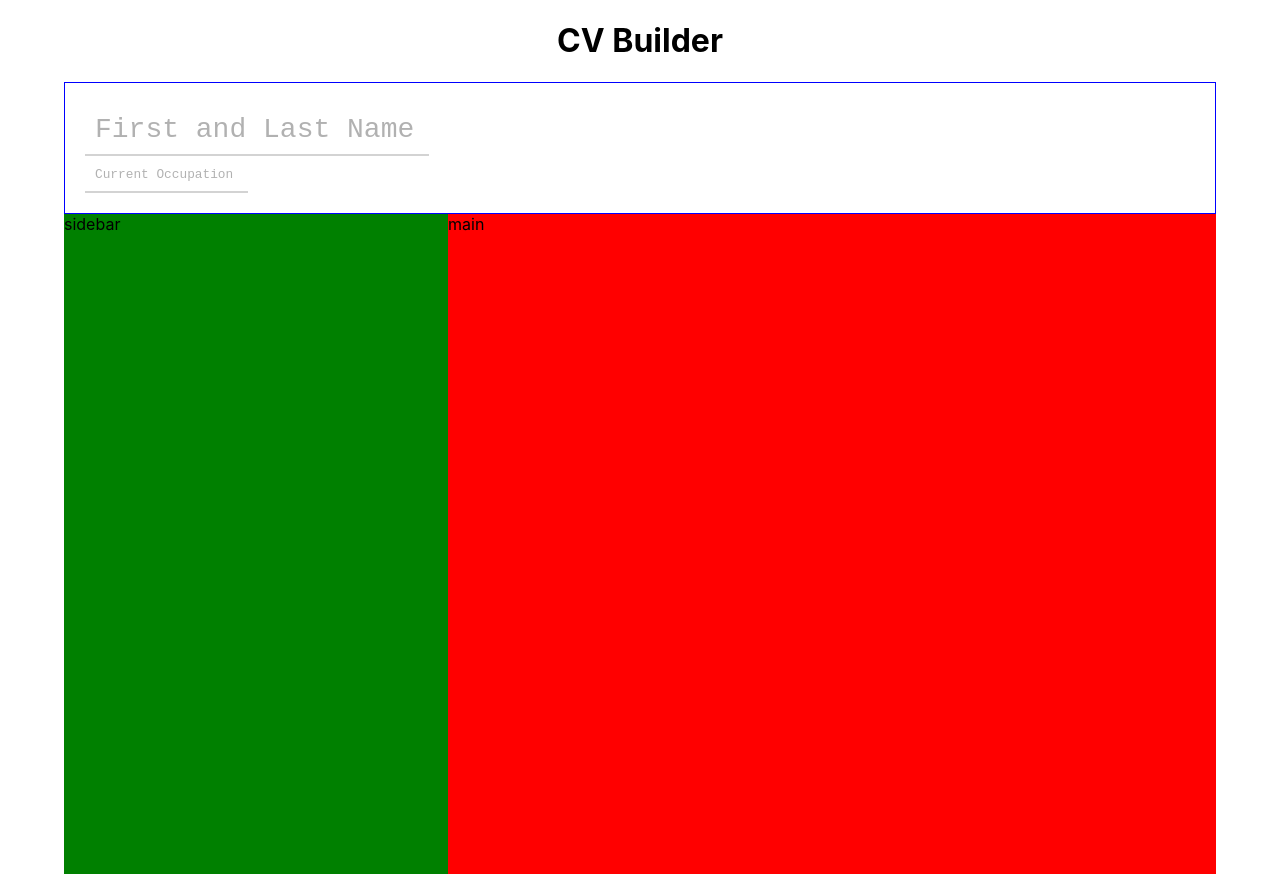
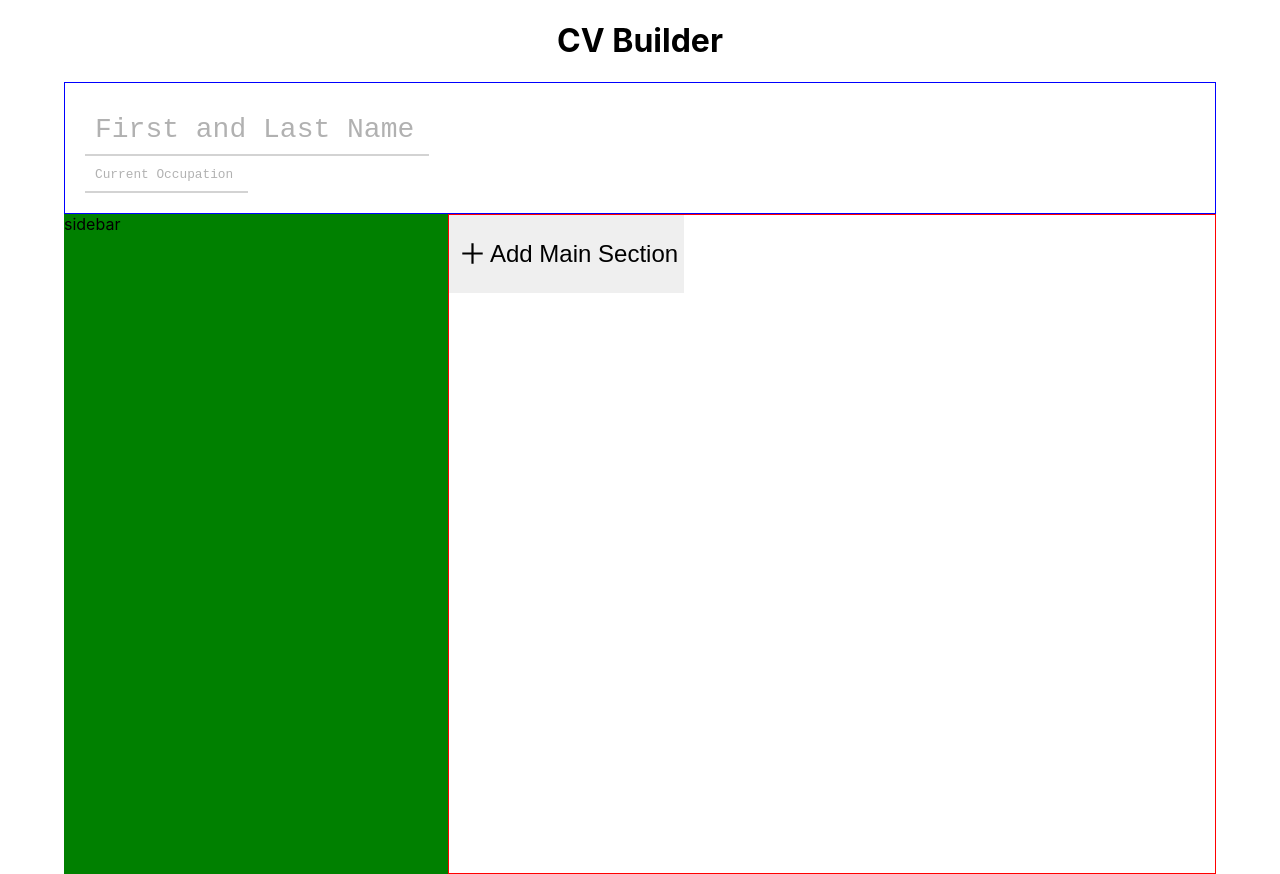
Before and after one commit to ben-rieth/cv-app, a React (Create React App) app: page / in a window 1280 px wide. Built offline with nearby package versions, Linux system fonts and the light colour scheme.

Commit message:
Add dropdown menu for adding sections

```diff
--- /dev/null
+++ b/src/components/AddSectionDropdown.js
@@ -0,0 +1,77 @@
+import React from "react";
+import styled from 'styled-components';
+
+import AddIcon from './../images/add.svg';
+
+const DropdownContainer = styled.div`
+    position: relative;
+    display: inline-block;
+`;
+
+const DropdownContent = styled.div`
+    display: ${props => props.visible ? 'block' : 'none'};
+    position: absolute;
+    box-shadow: 0px 8px 16px 0px rgba(0,0,0,0.2);
+    z-index: 1;
+
+    & > button {
+        display: block;
+        color: black;
+        padding: 12px 16px;
+    }
+`;
+
+const DropButton = styled.button`
+    border: none;
+    cursor: pointer;
+
+    display: flex;
+    align-items: center;
+    justify-content: center;
+
+    & > img {
+        width: 35px;
+    }
+
+    & > p {
+        font-size: 1.5rem;
+    }
+`;
+
+class AddSectionDropdown extends React.Component {
+
+    constructor(props) {
+        super(props);
+
+        this.state = {
+            dropdownVisible: false
+        }
+
+        this.showDropdownItems = this.showDropdownItems.bind(this);
+    }
+
+    showDropdownItems() {
+        this.setState({
+            dropdownVisible: !this.state.dropdownVisible
+        });
+    }
+
+    render() {
+        return(
+            <DropdownContainer>
+                <DropButton onClick={this.showDropdownItems}>
+                    <img src={AddIcon} alt="add" />
+                    <p>Add Main Section</p>
+                </DropButton>
+                <DropdownContent visible={this.state.dropdownVisible}>
+                    <button>Education</button>
+                    <button>Work Experience</button>
+                    <button>Achievements</button>
+                </DropdownContent>
+            </DropdownContainer>
+        )
+    }
+
+}
+
+export default AddSectionDropdown;
--- a/src/components/resume/Main.js
+++ b/src/components/resume/Main.js
@@ -1,8 +1,9 @@
 import React from "react";
 import styled from "styled-components";
+import AddSectionDropdown from "../AddSectionDropdown";
 
 const MainContainer = styled.div`
-    background-color: red;
+    border: 1px solid red;
     grid-area: main;
 `;
 
@@ -10,7 +11,7 @@ class Main extends React.Component {
     render() {
         return(
             <MainContainer>
-                main
+                <AddSectionDropdown />
             </MainContainer>
         );
     }
```
Also changed, not shown: src/images/add.svg (added).
